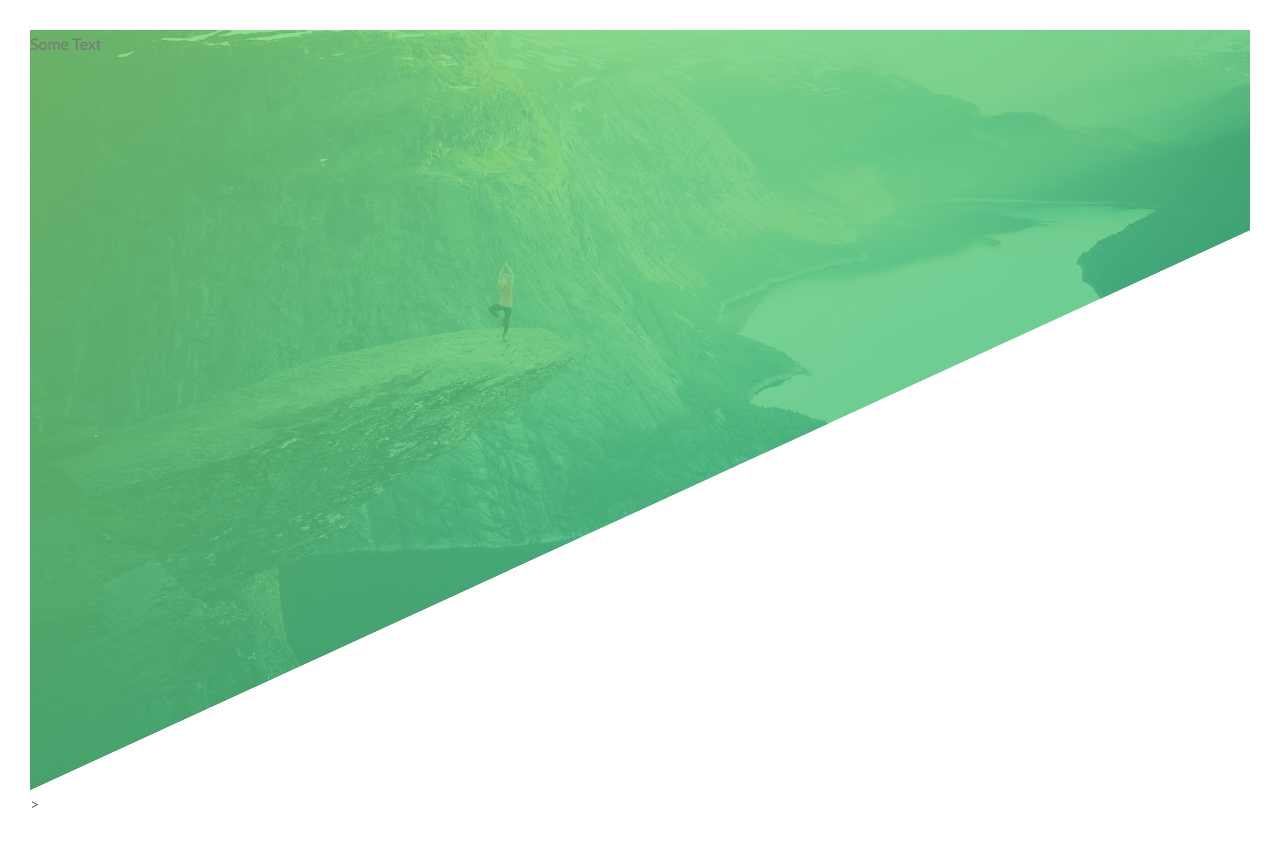
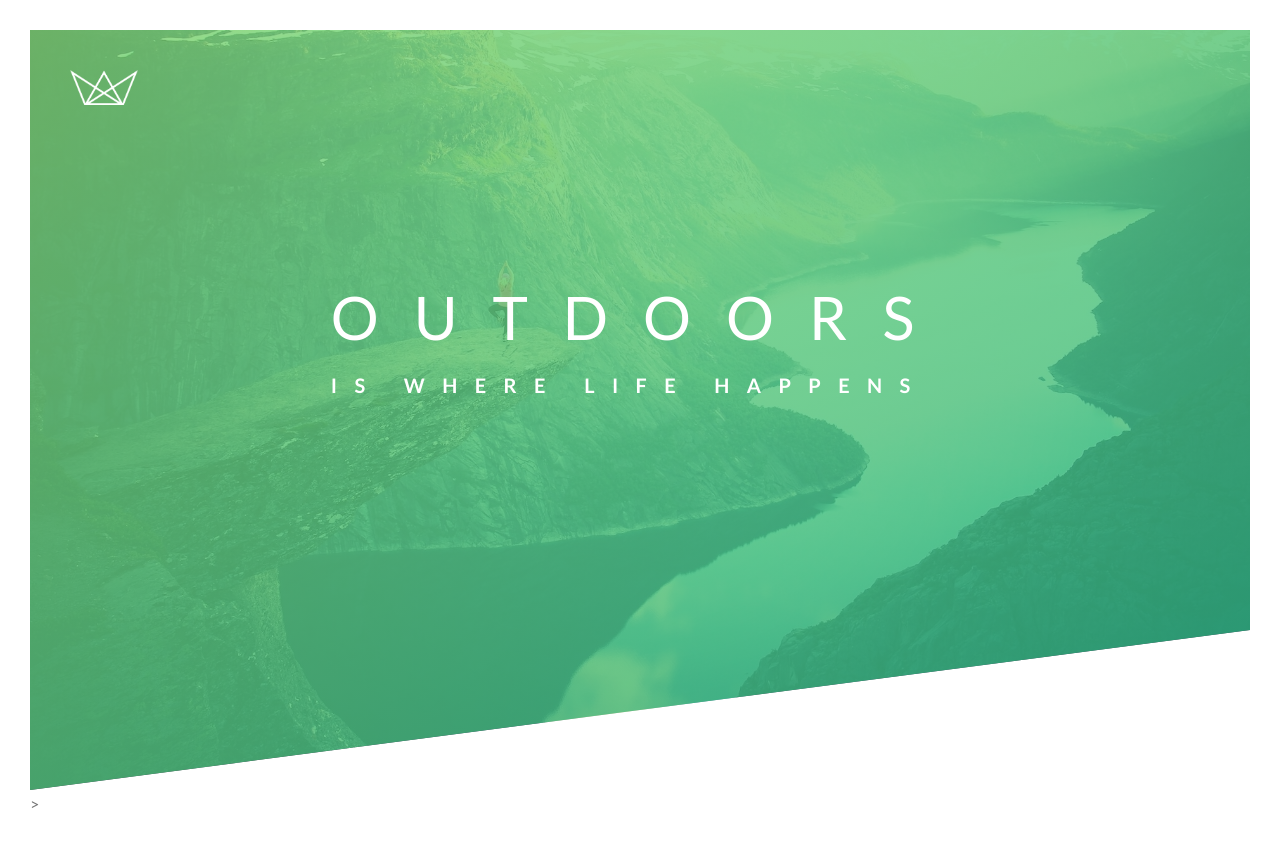
Before and after one commit to LeahESc/starter, a plain HTML site: page index.html in a window 1280 px wide. Drawn offline with Linux system fonts and the light colour scheme.

Commit message:
adds header text and centers it

```diff
--- a/css/style.css
+++ b/css/style.css
@@ -28,6 +28,7 @@
 }
 
 .header {
+    position: relative;
     /* this says 'at everypoint the height of this box should be 95% of the viewport */
     height: 95vh;
     background-image:
@@ -44,6 +45,45 @@
     /* polygon takes the four pairs of x,y coordinates where you want the box to be */
     /* top left corner will be the refernce or starting point so it's 0 0 */
     /* polygon(top-left x axis top-left y axis, top-right x top-right y, bottom-right x bottom-right y, bottom-left x bottom-left y */
-    clip-path: polygon(0 0, 100% 0, 100% 200px, 0 100%)
+    clip-path: polygon(0 0, 100% 0, 100% 75vh, 0 100%)
 
 }
+
+.logo-box{
+    position: absolute;
+    /* refernce point is the parent element that should have its position set to relative */
+    top: 40px;
+    left: 40px;
+}
+
+.logo{
+    height: 35px;
+}
+
+.text-box{
+    position: absolute;
+    top: 40%;
+    left: 50%;
+    /* transform:translate makes the reference point for this box to the center of the box itself */
+    transform: translate(-50%, -50%);
+}
+
+.heading-primary{
+    color: #fff;
+    text-transform: uppercase;
+}
+/* block elements occupy the entire witdth of the space they're placed in and also create line breaks */
+
+.heading-primary-main{
+    display: block;
+    font-size: 60px;
+    font-weight: 400;
+    letter-spacing: 35px;
+}
+
+.heading-primary-sub{
+    display: block;
+    font-size: 20px;
+    font-weight: 700px;
+    letter-spacing: 17.4px;
+}
--- a/index.html
+++ b/index.html
@@ -15,7 +15,18 @@
     <body>
 
         <header class="header">
-            Some Text
+            <div class="logo-box">
+                <img src="img/logo-white.png" alt="logo-image" class="logo">
+            </div>
+            <div class ="text-box">
+
+            <h1 class="heading-primary">
+                <!-- span element helps us style text differently -->
+                <span class="heading-primary-main">Outdoors</span>
+                <span class="heading-primary-sub">is where life happens</span>
+            </h1>
+
+        </div>
         </header>>
     </body>
 </html>
```
